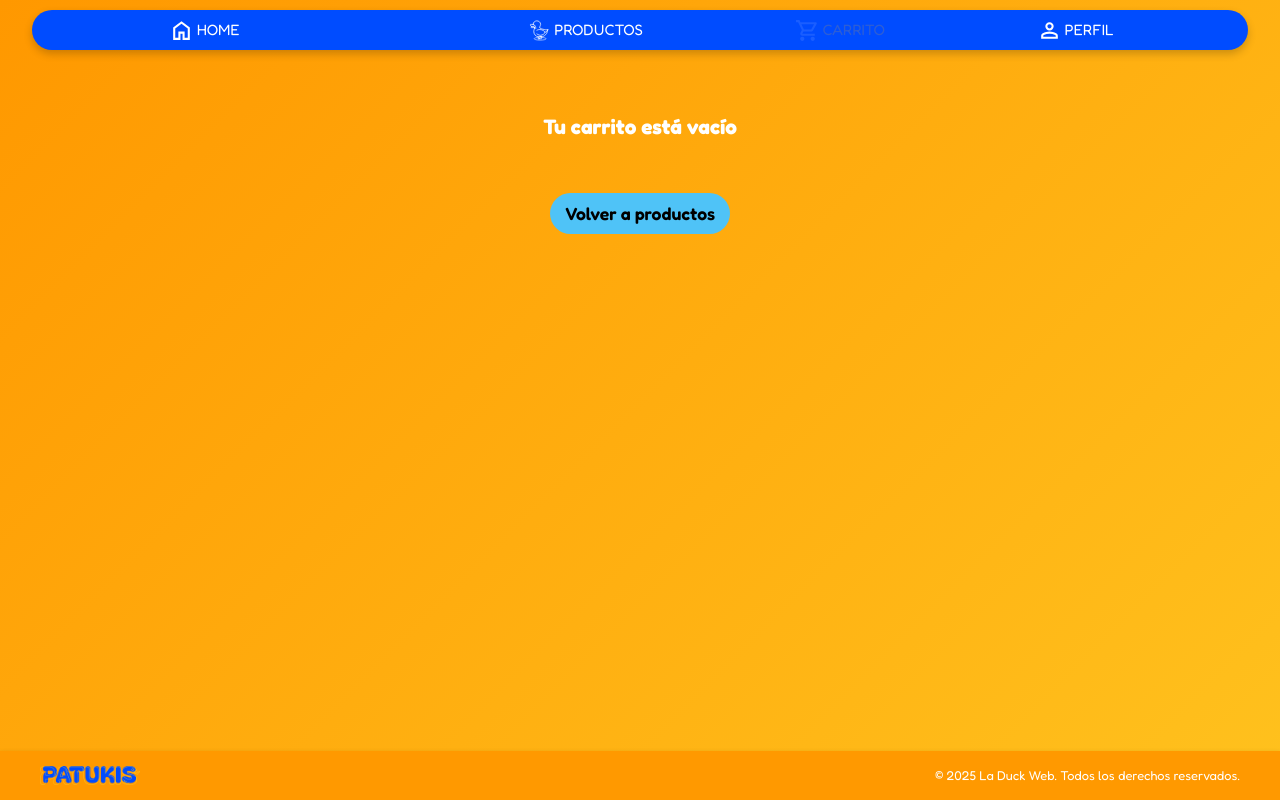
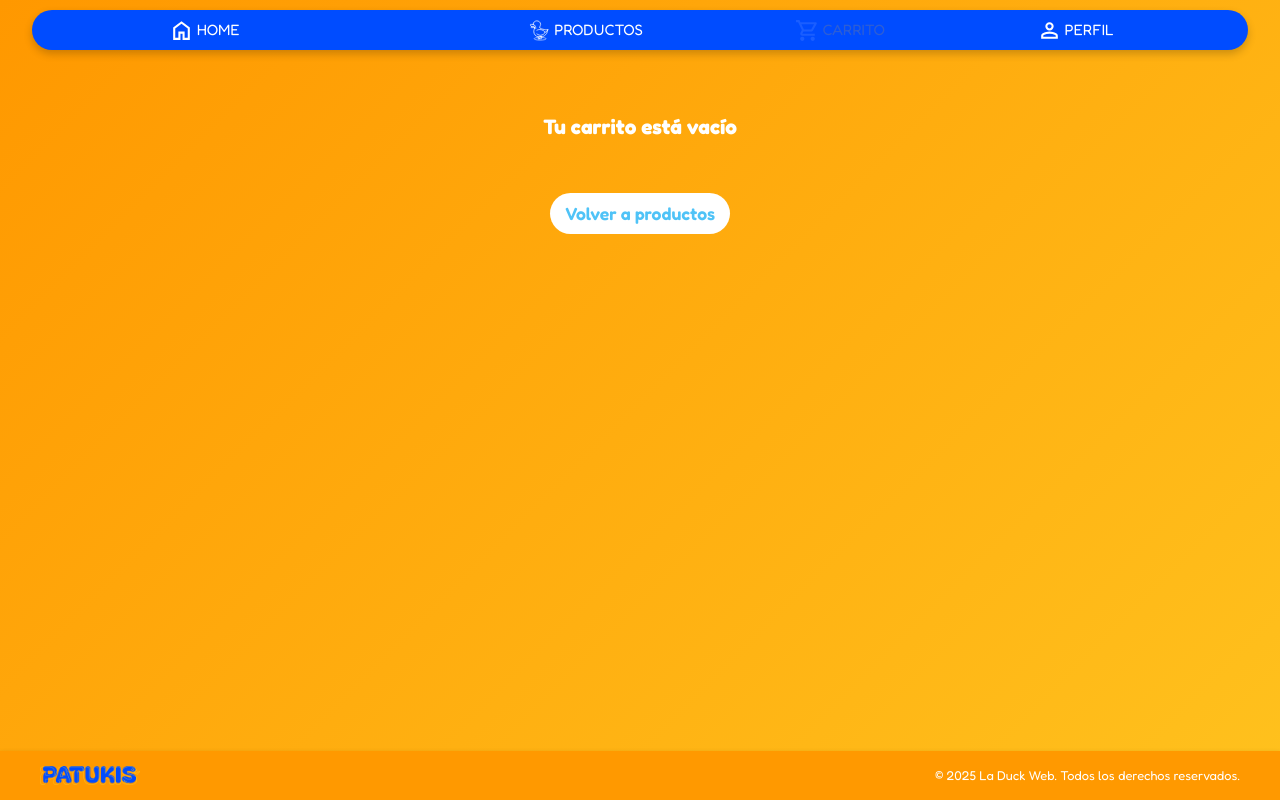
Before and after one commit to alejandrogoscu/Patukis, a React (Vite) app: page /products/cart in a window 1280 px wide. In both pictures the pointer is over the button "Volver a productos". Built offline with nearby package versions, Linux system fonts and the light colour scheme.

Commit message:
fixed btn volver al carrito vista carrito vacio

```diff
--- a/src/components/Products/Cart/cart.css
+++ b/src/components/Products/Cart/cart.css
@@ -135,6 +135,11 @@
 
 .cart__empty-btnreturn {
   background-color: var(--azul);
+
+  &:hover {
+    background-color: var(--blanco);
+    color: var(--azul);
+  }
 }
 
 @media (width < 560px) {
```
